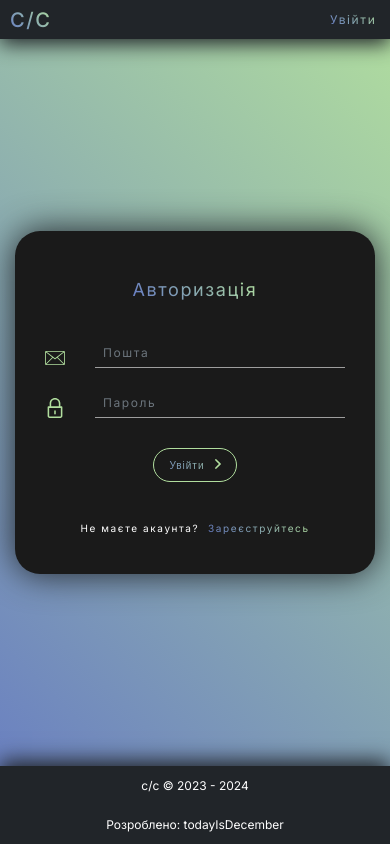
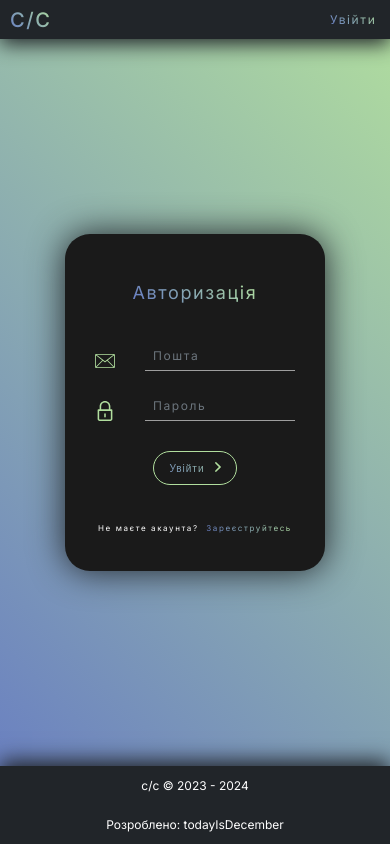
Before and after one commit to todayIsDecember/todoApp, a Next.js app: page /login in a window 390 px wide. Built offline with nearby package versions, Linux system fonts and the light colour scheme; no server answers.

Commit message:
fix bugs with photo

```diff
--- a/app/components/FormLogin/FormLogin.module.css
+++ b/app/components/FormLogin/FormLogin.module.css
@@ -100,3 +100,13 @@
   top: 80px;
   right: 10px;
 }
+
+@media (max-width: 700px) {
+  .form {
+    width: 200px;
+  }
+
+  .helper {
+    font-size: 8px;
+  }
+}
--- a/app/components/FormRegister/FormRegister.module.css
+++ b/app/components/FormRegister/FormRegister.module.css
@@ -106,3 +106,9 @@
   top: 80px;
   right: 10px;
 }
+
+@media (max-width: 700px) {
+  .form {
+    width: 200px;
+  }
+}
--- a/app/components/Header/Header.tsx
+++ b/app/components/Header/Header.tsx
@@ -24,7 +24,7 @@ export const Header = async({children, className, ...props}: HeaderProps): Promi
     <header className={cn(className, styles.header)} {...props}>
       <Link href={'/'} className={styles.logo}>С/С</Link>
       <div className={styles.account}>
-        <Image className={styles.img} src={API.files.getImage + userInfo?.avatar} fill alt="avatar"/>
+        <Image className={styles.img} src={API.files.getImage + userInfo?.avatar} height={35} width={35} alt="avatar"/>
       </div>
     </header>
   )
--- a/app/components/Input/Input.module.css
+++ b/app/components/Input/Input.module.css
@@ -1,3 +1,10 @@
+.input[type="text"],
+.input[type="email"],
+.input[type="password"]
+{
+  font-size: 10px;
+}
+
 .text {
   all: unset;
   color: var(--white);
--- a/app/components/Task/Task.module.css
+++ b/app/components/Task/Task.module.css
@@ -5,12 +5,10 @@
   border-radius: 8px;
   padding: 10px;
   letter-spacing: 0.1em;
-  /* box-shadow: 9px 7px 20px var(--black); */
   display: grid;
   grid-template-columns: 20px 22px auto 1fr;
   gap: 8px;
   align-items: flex-start;
-  /* width: 100%; */
   grid-template-areas:
   "avatar avatar user created"
   "avatar avatar title title "
@@ -192,3 +190,9 @@ input:checked + .slider:before {
 .hidden {
   display: none;
 }
+
+@media (max-width: 1400px) {
+ .imgContainer {
+  height: 50px;
+ }
+}
--- a/app/components/Task/Task.tsx
+++ b/app/components/Task/Task.tsx
@@ -32,7 +32,7 @@ export const Task = ({task, likes = [], isEditable = false ,className, ...props}
       setIsLiked(true)
     }
 
-  }, [])
+  }, [likes, task.task_id])
 
   const changePrivate = () => {
     setIsPrivate(!isPrivate)
@@ -71,7 +71,7 @@ export const Task = ({task, likes = [], isEditable = false ,className, ...props}
       <p className={styles.title}>{task.title}</p>
       <p className={styles.created}>{task.created}</p>
       <div className={styles.imgContainer}>
-        <Image className={styles.img} src={API.files.getImage + task.users.avatar} fill alt="avatar"/>
+        <Image className={styles.img} src={API.files.getImage + task.users.avatar} height={40} width={40} alt="avatar"/>
       </div>
       <LikeSvg className={cn(styles.like, {[styles.liked]: isLiked, [styles.hidden]: isEditable})} onClick={() => changeLike()}/>
       <div className={cn(styles.likeCount, {[styles.hidden]: isEditable})}>{task.likes?.length + clickedOnLike}</div>
```
